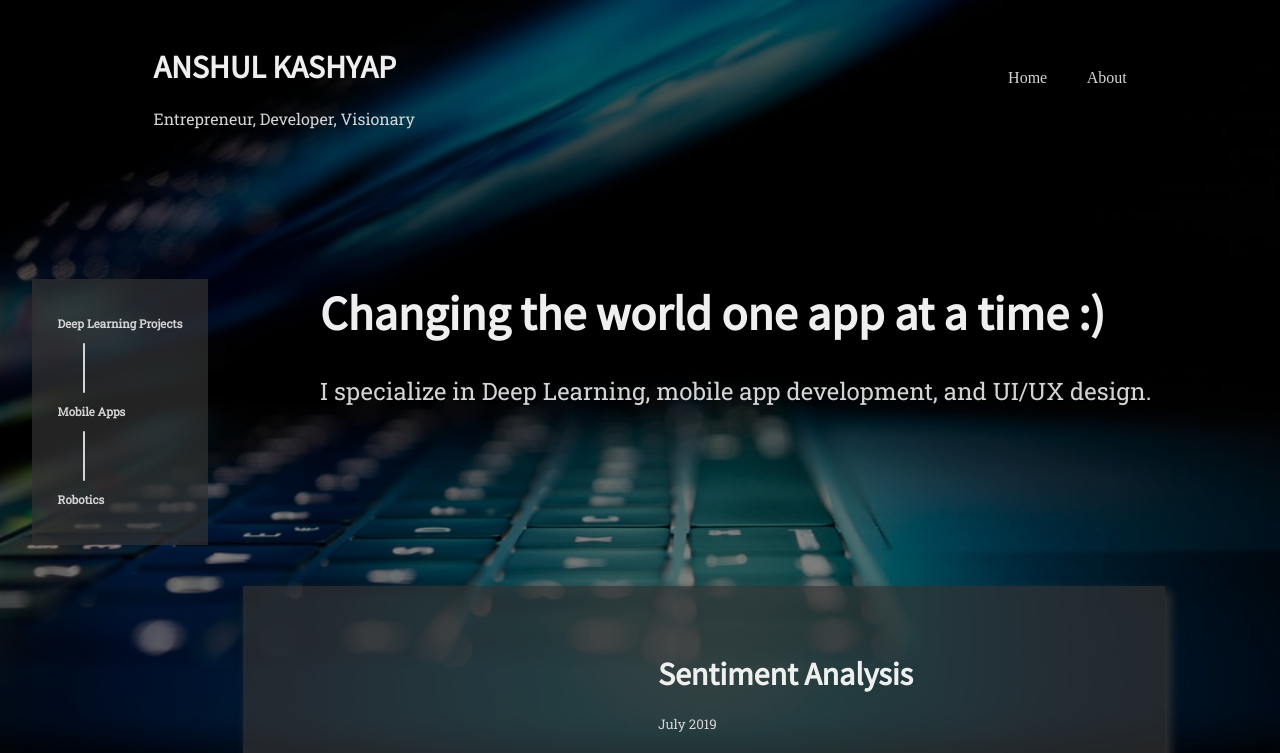
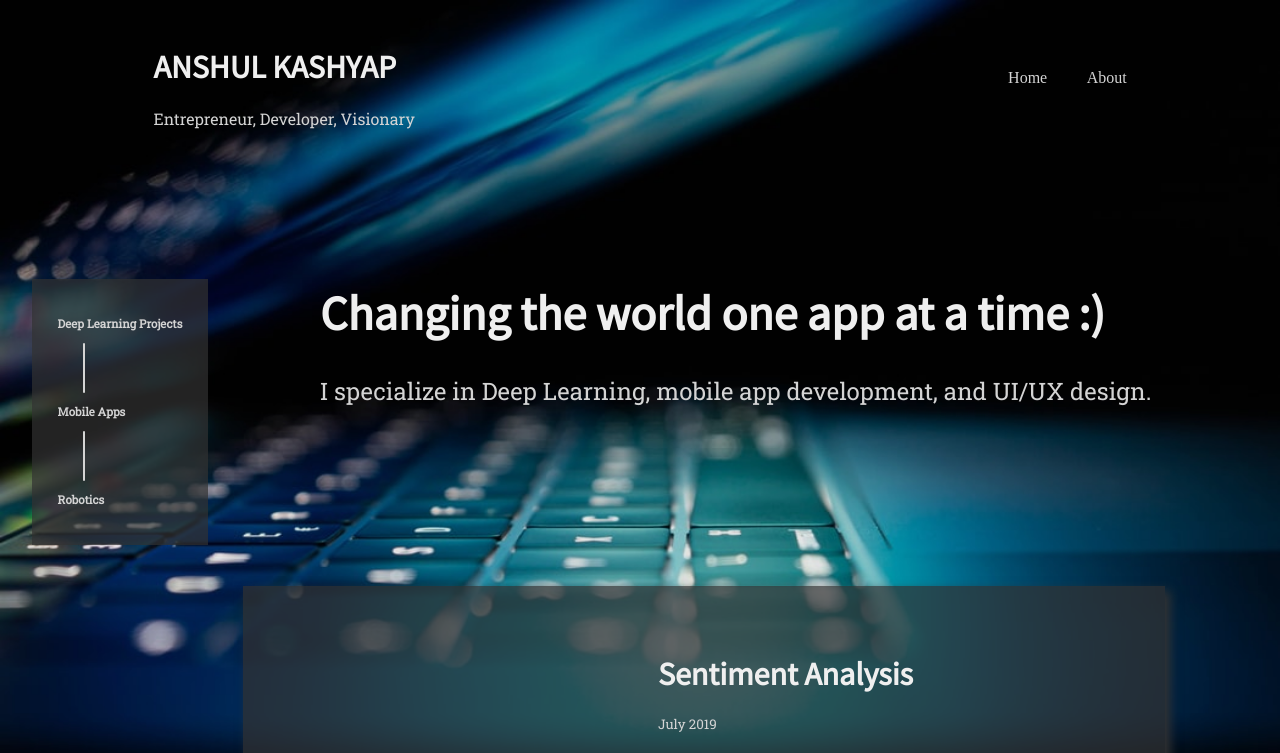
Before and after one commit to Cyb3rBlaze/Cyb3rBlaze.github.io, a plain HTML site: page index.html in a window 1280 px wide. Shown: the top 753 px of the page. Drawn offline with nearby package versions, Linux system fonts and the light colour scheme; a web font is replaced by a local one.

Commit message:
background

```diff
--- a/sass/styles.sass
+++ b/sass/styles.sass
@@ -10,7 +10,7 @@ body
         height: 100%
         position: fixed
         z-index: -1
-        filter: brightness(50%)
+        filter: brightness(90%)
 
 /*Desktop Navigation*/
 .desktop-nav
```
Also changed, not shown: css/styles.css.
